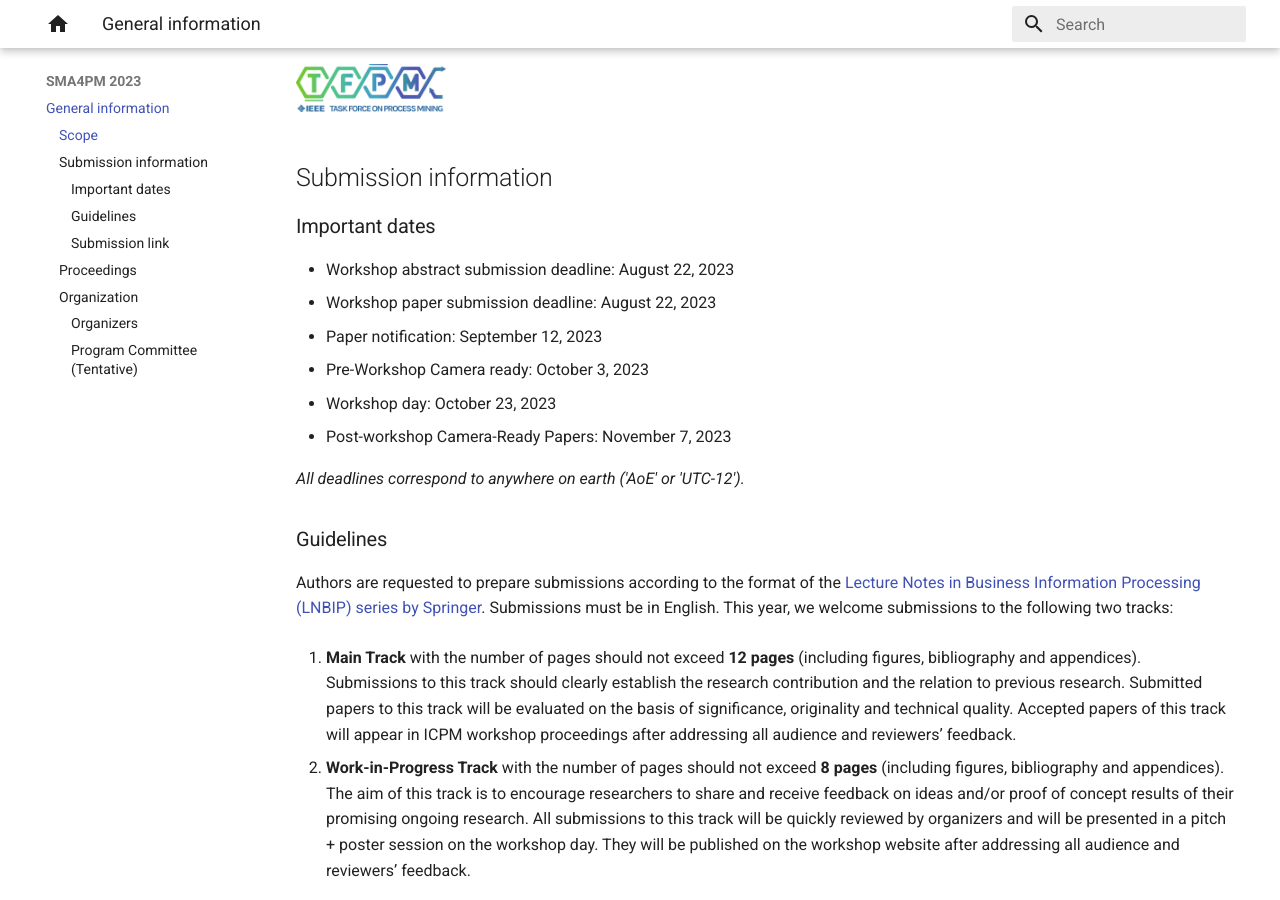
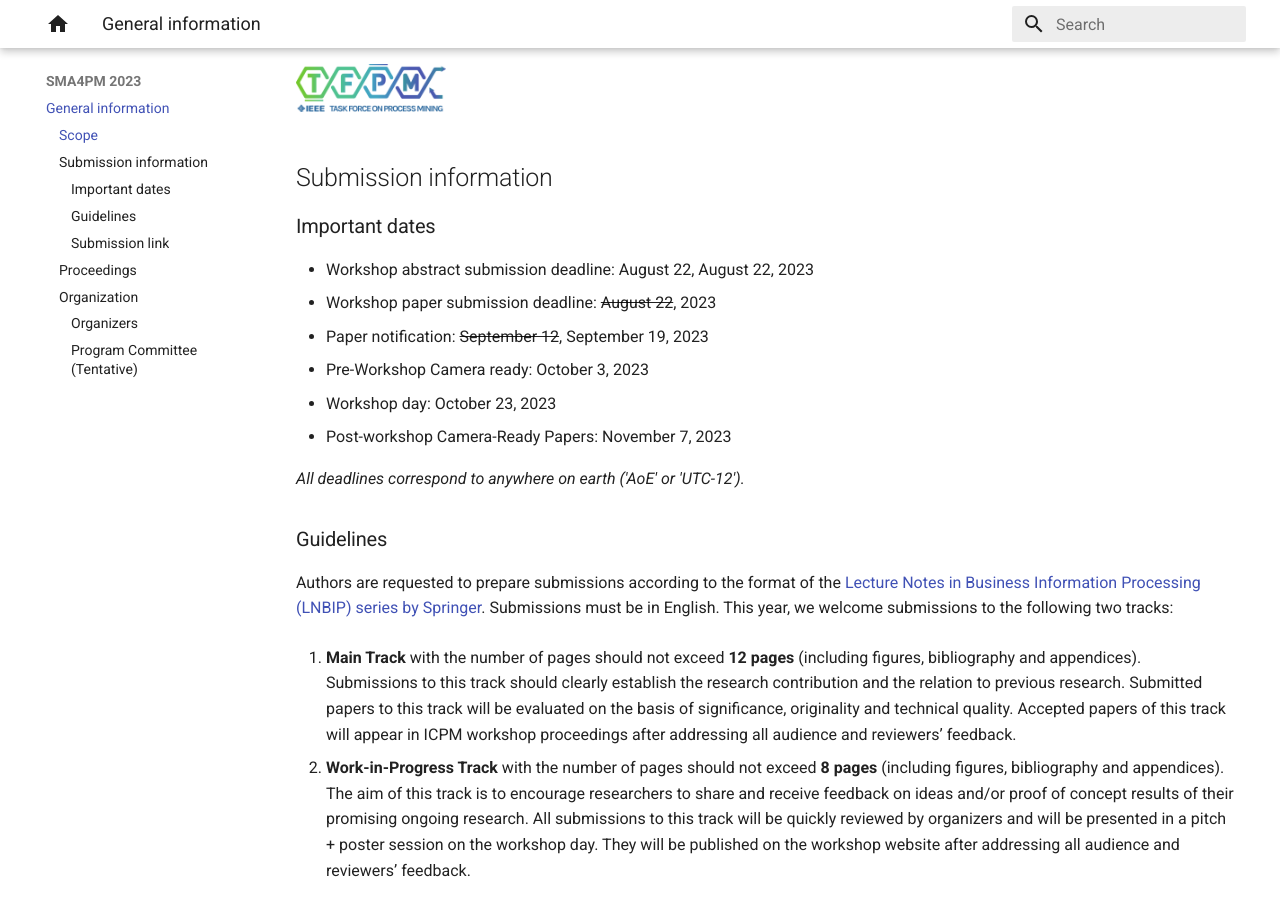
Before and after one commit to sma4pm/sma4pm.github.io, an MkDocs documentation site: the page built from docs/2023/index.md, in a window 1280 px wide and 900 px high, scrolled down 2305 px. Built offline with MkDocs 1.6.1 and Material for MkDocs 9.7.7, drawn with Linux system fonts in a browser that asks for light colours.

Commit message:
Update index.md
paper submission and notification deadlines extended

```diff
--- a/docs/2023/index.md
+++ b/docs/2023/index.md
@@ -63,9 +63,9 @@ The workshop is a satellite event of the IEEE Task Force on Process Mining.
 
 ### Important dates
 
-* Workshop abstract submission deadline: August 22, 2023
-* Workshop paper submission deadline: August 22, 2023
-* Paper notification: September 12, 2023
+* Workshop abstract submission deadline: August 22, August 22, 2023
+* Workshop paper submission deadline: ~~August 22~~, 2023
+* Paper notification: ~~September 12~~, September 19, 2023
 * Pre-Workshop Camera ready: October 3, 2023
 * Workshop day: October 23, 2023
 * Post-workshop Camera-Ready Papers: November 7, 2023
```
